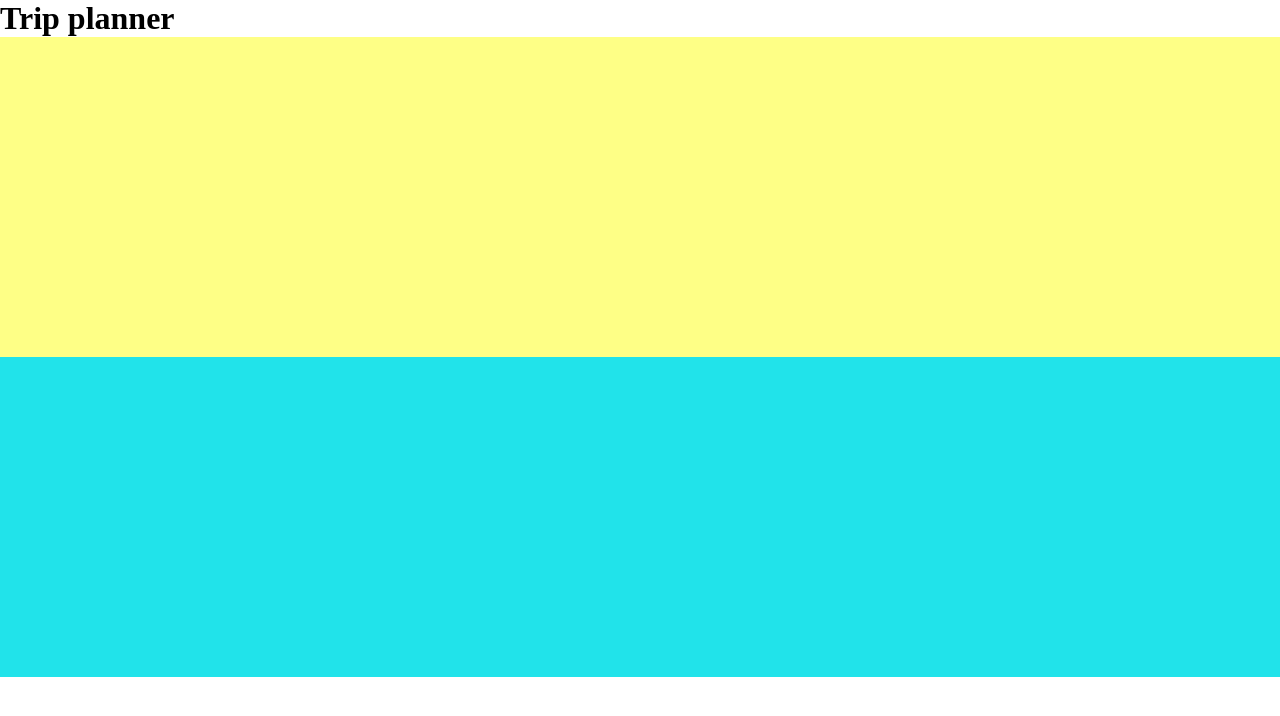
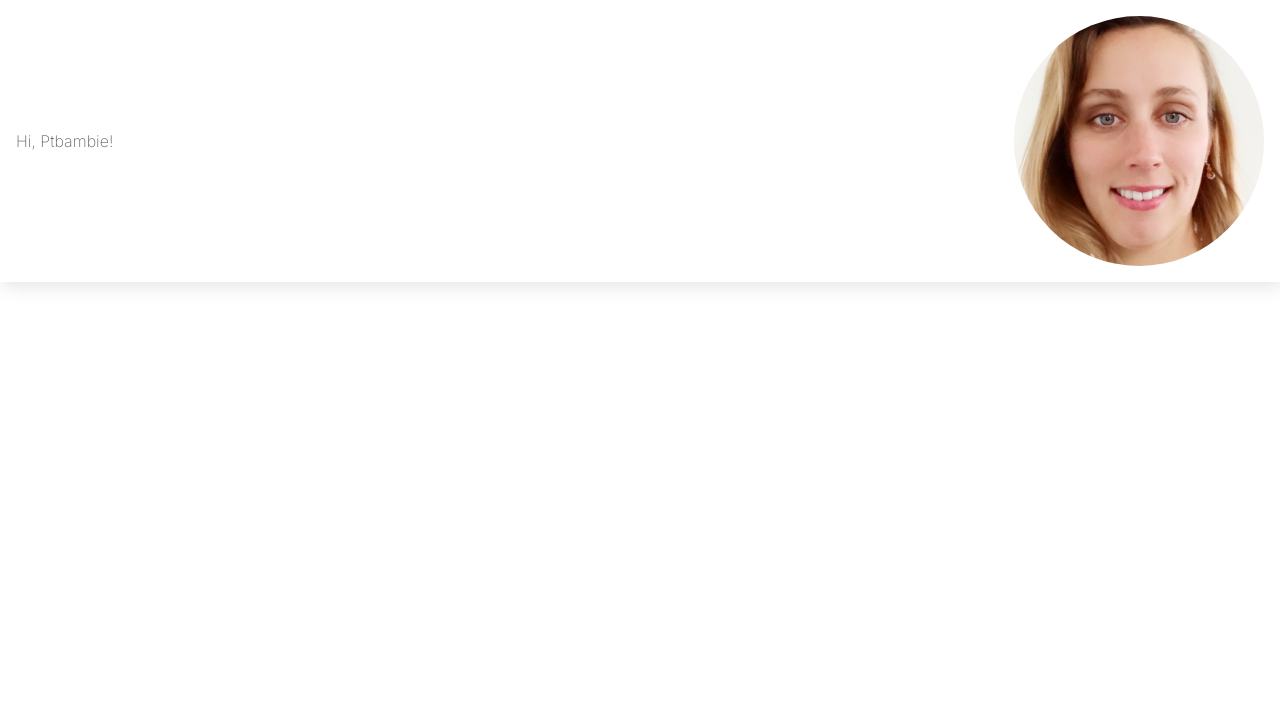
Before and after one commit to justroxanne/tripplanner, a React (Vite) app: page / in a window 1280 px wide. Shown: the top 716 px of the page. Built offline with nearby package versions, Linux system fonts and the light colour scheme; a web font is replaced by a local one.

Commit message:
Header-first-version-

```diff
--- a/src/App.jsx
+++ b/src/App.jsx
@@ -1,16 +1,11 @@
+import Header from './Front/Components/Header'
 import './App.css'
 
 function App() {
 
   return (
     <div className="app">
-      <h1>
-        Trip planner
-      </h1>
-      <div style={{height: "100%"}}>
-        <div style={{backgroundColor: "var(--main-color)", height: "40%"}}></div>
-        <div style={{backgroundColor: "var(--second-color)", height: "40%"}}></div>
-      </div>
+        <Header/>
     </div>
   )
 }
--- a/src/Front/Components/Header.css
+++ b/src/Front/Components/Header.css
@@ -0,0 +1,18 @@
+
+header {
+    display: flex;
+    justify-content: space-between;
+    align-items: center;
+    padding: 2vh;;
+    background-color:white;
+    box-shadow: 2px 2px 20px #dedede;
+}
+header p{
+    font-family: var(--main-font);
+    color: #666666;
+}
+
+header img {
+ width: 20%;
+ border-radius: 250px;
+}
--- a/src/Front/Components/Header.jsx
+++ b/src/Front/Components/Header.jsx
@@ -1,9 +1,16 @@
 import React from 'react';
+import picture from '../assets/Profil.jpg'
+import { useState } from 'react';
 import "./Header.css";
 
 const Header = () => {
+  const [user, setUser] = useState();
+
   return (
-    <div>Header</div>
+    <header>
+          <p>Hi, Ptbambie!</p>
+          <img src={picture} alt='Profil'></img>
+    </header>
   )
 }
 
```
Also changed, not shown: src/Front/assets/Profil.jpg (added).
